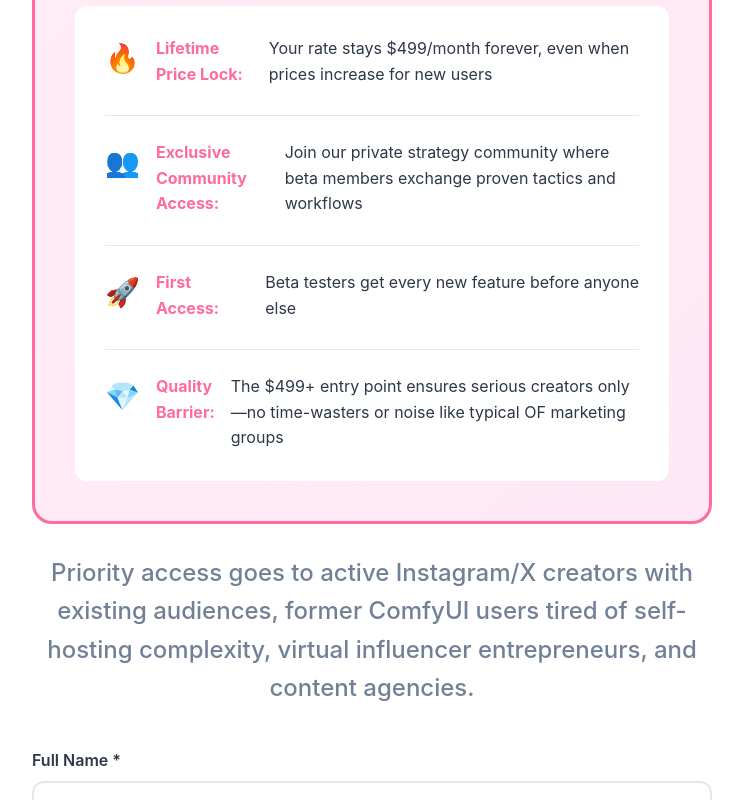
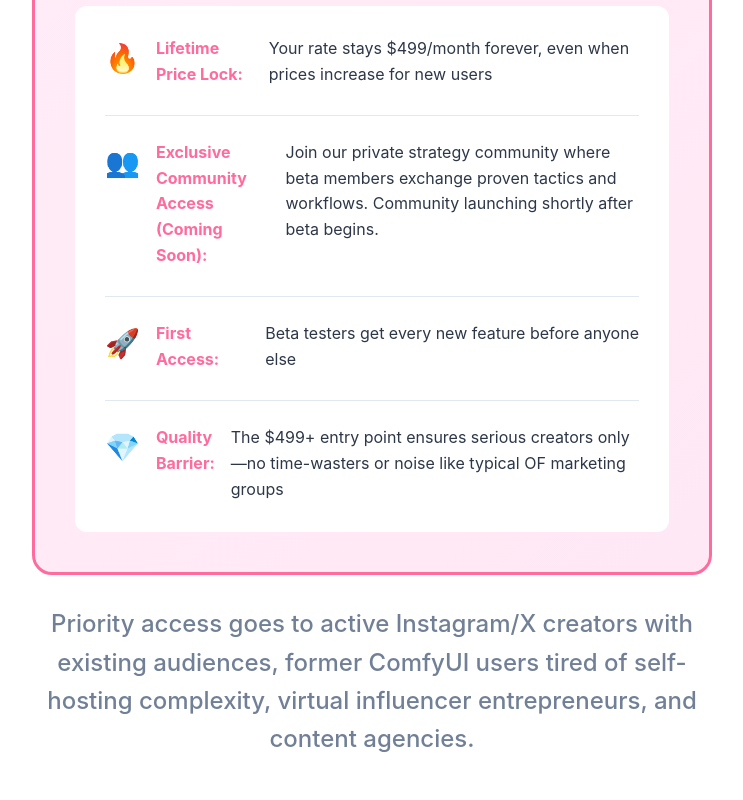
Before and after one commit to gigageek101/ai-content-creator-website, a website: page index.html in a window 1280 px wide. Shown: the part 11200-12000 px from the top of the page, without its empty margins (268-1011 px from the left). Drawn offline with Linux system fonts and the light colour scheme.

Commit message:
Add 'Coming Soon' note to community access benefit

```diff
--- a/index.html
+++ b/index.html
@@ -1186,7 +1186,7 @@
                         </div>
                         <div class="benefit-item">
                             <span class="benefit-icon">👥</span>
-                            <strong>Exclusive Community Access:</strong> Join our private strategy community where beta members exchange proven tactics and workflows
+                            <strong>Exclusive Community Access (Coming Soon):</strong> Join our private strategy community where beta members exchange proven tactics and workflows. Community launching shortly after beta begins.
                         </div>
                         <div class="benefit-item">
                             <span class="benefit-icon">🚀</span>
```
